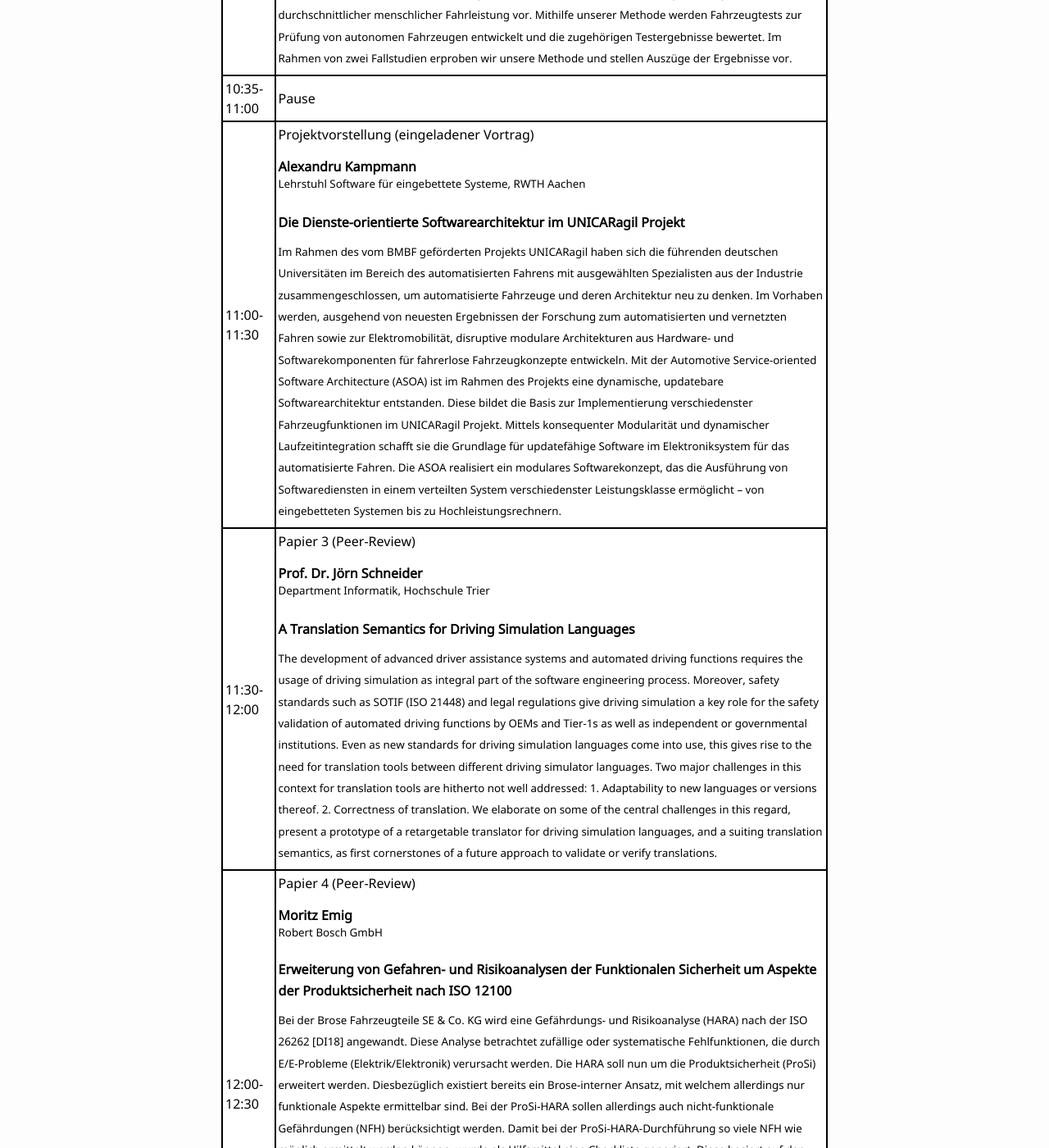
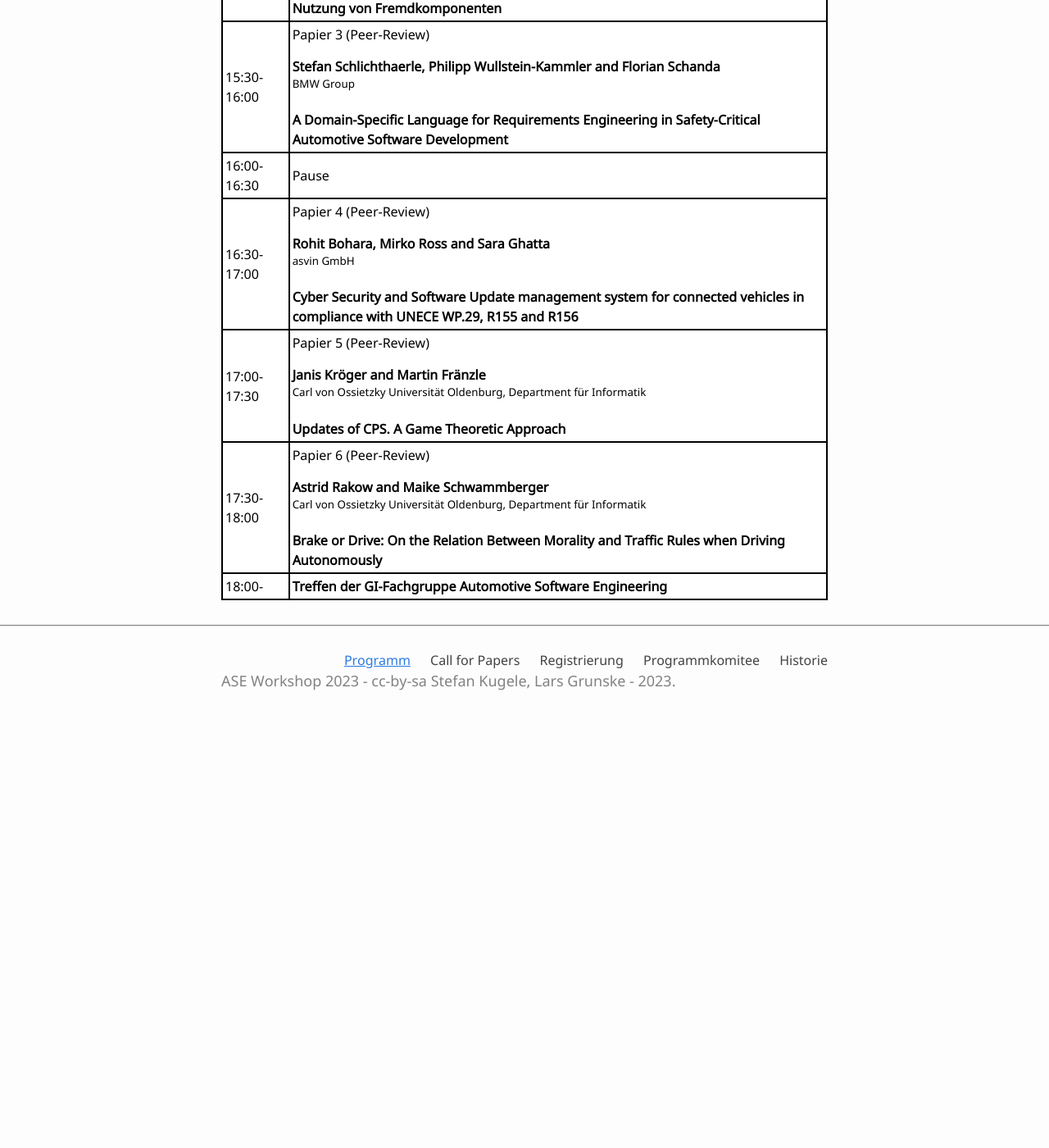
Before and after one commit to ASE-Workshop/2023, a Jekyll site: the page built from 0-programm.md, in a window 1280 px wide and 1400 px high, scrolled down 913 px. Shown: the whole window at 82% size. Built offline with Jekyll 4.4.1, drawn with Linux system fonts in a browser that asks for light colours; after the commit the page ends 1802 px from its top, so only the background shows below that; some of the changed text lies outside the part shown.

Commit message:
Update 0-programm.md
First program draft

```diff
--- a/0-programm.md
+++ b/0-programm.md
@@ -50,82 +50,75 @@ table.GeneratedTable thead {
   </thead>
   <tbody>
     <tr>
-      <td>13:20-13:30</td>
+      <td>13:00-13:10</td>
       <td>Begrüßung</td>
     </tr>
     <tr>
-      <td>13:30-14:00</td>
+      <td>13:10-14:00</td>
       <td>Keynote<p></p>
         <b>Peter Munk</b> <br/>
-          <sup> Bosch  </sup> <p></p>
+          <sup> Robert Bosch GmbH  </sup> <p></p>
         <b>Titel TBD</b>
         <sup><p></p> Abstract</sup></td>
     </tr>
-    <tr>
-      <td>09:35-10:05</td>
-      <td>Papier 1 (Peer-Review)<p></p>
-        <b>Autor</b> <br/>
-        <sup> Afiil</sup> <p></p>
-        <b>Titel</b> <br/>
-</td>
-     </tr>
      <tr>
-      <td>10:05-10:35</td>
-      <td>Papier 2  (Peer-Review)<p></p>
-        <b>Yannik Potdevin</b> <br/>
-        <sup> Arbeitsgruppe Zuverlässige Systeme, Christian-Albrechts-Universität zu Kiel</sup> <p></p>
-        <b>Methode zur Bewertung der Risikobilanz autonomer Fahrzeuge aus Sicht von Fahrzeughaltern</b>
-        <sup><p></p> Wir stellen eine Methode zur Ermittlung der Risikobilanz autonomer Fahrzeuge im Vergleich zu durchschnittlicher menschlicher Fahrleistung vor. Mithilfe unserer Methode werden Fahrzeugtests zur Prüfung von autonomen Fahrzeugen entwickelt und die zugehörigen Testergebnisse bewertet. Im Rahmen von zwei Fallstudien erproben wir unsere Methode und stellen Auszüge der Ergebnisse vor.</sup> </td>
-     </tr>
-     <tr>
-      <td>10:35-11:00</td>
-      <td>Pause</td>
-    </tr>
-     <tr>
-      <td>11:00-11:30</td>
-      <td>Projektvorstellung (eingeladener Vortrag)<p></p>
-        <b>Alexandru Kampmann</b> <br/>
-         <sup> Lehrstuhl Software für eingebettete Systeme, RWTH Aachen</sup> <p></p>
-      <b>Die Dienste-orientierte Softwarearchitektur im UNICARagil Projekt</b>
-       <sup><p></p> Im Rahmen des vom BMBF geförderten Projekts UNICARagil haben sich die führenden deutschen Universitäten im Bereich des automatisierten Fahrens mit ausgewählten Spezialisten aus der Industrie zusammengeschlossen, um automatisierte Fahrzeuge und deren Architektur neu zu denken. Im Vorhaben werden, ausgehend von neuesten Ergebnissen der Forschung zum automatisierten und vernetzten Fahren sowie zur Elektromobilität, disruptive modulare Architekturen aus Hardware- und Softwarekomponenten für fahrerlose Fahrzeugkonzepte entwickeln. Mit der Automotive Service-oriented Software Architecture (ASOA) ist im Rahmen des Projekts eine dynamische, updatebare Softwarearchitektur entstanden. Diese bildet die Basis zur Implementierung verschiedenster Fahrzeugfunktionen im UNICARagil Projekt. Mittels konsequenter Modularität und dynamischer Laufzeitintegration schafft sie die Grundlage für updatefähige Software im Elektroniksystem für das automatisierte Fahren. Die ASOA realisiert ein modulares Softwarekonzept, das die Ausführung von Softwarediensten in einem verteilten System verschiedenster Leistungsklasse ermöglicht – von eingebetteten Systemen bis zu Hochleistungsrechnern.</sup> </td>
-    </tr>
-    <tr>
-      <td>11:30-12:00</td>
-      <td>Papier 3  (Peer-Review)<p></p>
-        <b>Prof. Dr. Jörn Schneider</b> <br/>
-        <sup> Department Informatik, Hochschule Trier </sup> <p></p>
-        <b>A Translation Semantics for Driving Simulation Languages</b>
-        <sup><p></p> The development of advanced driver assistance systems and automated driving functions requires the usage of driving simulation as integral part of the software engineering process. Moreover, safety standards such as SOTIF (ISO 21448) and legal regulations give driving simulation a key role for the safety validation of automated driving functions by OEMs and Tier-1s as well as independent or governmental institutions. Even as new standards for driving simulation languages come into use, this gives rise to the need for translation tools between different driving simulator languages. Two major challenges in this context for translation tools are hitherto not well addressed: 1. Adaptability to new languages or versions thereof. 2. Correctness of translation. We elaborate on some of the central challenges in this regard, present a prototype of a retargetable translator for driving simulation languages, and a suiting translation semantics, as first cornerstones of a future approach to validate or verify translations.</sup></td>
-    </tr>
-    <tr>
-      <td>12:00-12:30</td>
-      <td>Papier 4  (Peer-Review)<p></p>
-        <b>Moritz Emig</b><br/>
-        <sup>Robert Bosch GmbH  </sup> <p></p>
-        <b>Erweiterung von Gefahren- und Risikoanalysen der Funktionalen Sicherheit um Aspekte der Produktsicherheit nach ISO 12100</b>
-        <sup><p></p> Bei der Brose Fahrzeugteile SE & Co. KG wird eine Gefährdungs- und Risikoanalyse (HARA) nach der ISO 26262 [DI18] angewandt. Diese Analyse betrachtet zufällige oder systematische Fehlfunktionen, die durch E/E-Probleme (Elektrik/Elektronik) verursacht werden. Die HARA soll nun um die Produktsicherheit (ProSi) erweitert werden. Diesbezüglich existiert bereits ein Brose-interner Ansatz, mit welchem allerdings nur funktionale Aspekte ermittelbar sind. Bei der ProSi-HARA sollen allerdings auch nicht-funktionale Gefährdungen (NFH) berücksichtigt werden. Damit bei der ProSi-HARA-Durchführung so viele NFH wie möglich ermittelt werden können, wurde als Hilfsmittel eine Checkliste generiert. Diese basiert auf der Tabelle B.1 der ISO 12100 [DI11], die sich mit der Sicherheit von Maschinen beschäftigt. Anschließend wurden drei alternative Konzepte zur Integration der Checkliste in die ProSi-HARA erarbeitet. Die Konzepte wurden in einem Pilotprojekt bei Brose erprobt. Dabei hat sich eines der Konzepte klar mit dem besten Aufwand-Nutzenverhältnis durchgesetzt. Mittels dieser Vorgehensweise konnten mit der Checkliste eine Vielzahl eigenständiger NFH identifiziert werden, die mit der herkömmlichen HARA nicht erkannt worden wären. Mit eigenständig sind hier NFH gemeint, die nicht in Zusammenhang mit funktionalen Fehlern oder Use Cases (funktionalen Anwendungsfälle) stehen.</sup></td>
-    </tr>
-    <tr>
-      <td>12:30-13:00</td>
+      <td>14:00-14:30</td>
       <td>Pause</td>
     </tr>
     <tr>
-    <td>13:00-13:20</td>
-          <td>Eingeladener Kurzvortrag<p></p>
-           <b>Prof. Dr. Ina Schaefer</b> <br/>
-          <sup> Institut für Softwaretechnik und Fahrzeuginformatik, TU Braunschweig </sup> <p></p>
-          <b>Expertenausschuss Zukunftsfond Automobilindustrie im BMWi</b>
-          <sup><p></p> Die Digitalisierung und die Dekarbonisierung sind die wesentlichen Treiber für die Transformation der deutschen Automobilindustrie. In der Konzertierten Aktion Mobilität ("Autogipfel") wurde im November 2020 die Schaffung des Zukunftsfonds Automobilindustrie mit einem Volumen von 1 Mrd. Euro beschlossen. Für den Zukunftsfond wurde ein Expertenausschuss im BMWi eingesetzt, der Förderempfehlungen für die Unterstützung der Transformation der Automobilindustrie erarbeiten sollte. Im August wurde der Bericht des Expertenausschusses der Bundeskanzlerin beim Autogipfel vorgelegt. Als Co-Vorsitzende des Expertenausschusses werde ich in diesem Vortrag aus der Arbeit aus Ausschusses und über die Förderempfehlungen und deren Umsetzung berichten. Ein wesentlicher Baustein dabei ist das Thema Automotive Software Engineering.</sup>
-      </td>
+      <td>14:30-15:00</td>
+      <td>Papier 1 (Peer-Review)<p></p>
+        <b>Jan Steffen Becker, Björn Koopmann, Ingo Stierand and Lukas Westhofen</b> <br/>
+        <sup>  German Aerospace Center (DLR), Institute of Systems Engineering for Future Mobility</sup> <p></p>
+        <b>Providing Evidence for Correct and Timely Functioning of Software Safety Mechanisms</b> <br/>
+        </td>
+     </tr>
+    <tr>
+      <td>15:00-15:30</td>
+      <td>Papier 2 (Peer-Review)<p></p>
+        <b> Joachim Schlosser, Moritz Neukirchner, Alexander Mattausch and Rainer Holve </b> <br/>
+        <sup> Elektrobit Automotive GmbH, ibidem </sup> <p></p>
+        <b>Adaption des Software-Qualitätsmanagements im Automotive-Bereich für eine Nutzung von Fremdkomponenten</b> <br/>
+        </td>
+     </tr>
+    <tr>
+      <td>15:30-16:00</td>
+      <td>Papier 3 (Peer-Review)<p></p>
+        <b>Stefan Schlichthaerle, Philipp Wullstein-Kammler and Florian Schanda</b> <br/>
+        <sup> BMW Group</sup> <p></p>
+        <b>A Domain-Specific Language for Requirements Engineering in Safety-Critical Automotive Software Development</b> <br/>
+        </td>
+     </tr>
+     <tr>
+      <td>16:00-16:30</td>
+      <td>Pause</td>
     </tr>
+
     <tr>
-    <td>13:30-14:00</td>
-          <td>Eingeladener Kurzvortrag<p></p>
-           <b>Prof. Dr. Ralf Reißing</b> <br/>
-          <sup>stellv. Leiter der Arbeitsgruppe "Automotive Software Tester" im German Testing Board e.V</sup> <p></p>
-          <b>Weiterentwicklung des Lehrplans "Automotive Software Tester" im Rahmen des ISTQB Certified Tester Schemas</b>
-          <sup><p></p> Der Lehrplan für die Zertifizierung zum "Automotive Software Tester" definiert, was ein Certfied Tester Foundation Level speziell in der Automobilbranche zusätzlich beherrschen muss, um sinnvoll testen zu können. Aus dem Lehrplan werden Schulungen (2 Tage) und Zertifizierungsprüfungen abgeleitet. Der Lehrplan soll in diesem Jahr an die aktuellen Entwicklungen bei Software-Entwicklung und Regularien in der Automobilindustrie angepasst werden. In einer Diskussion mit den Teilnehmerinnen und Teilnehmern wird analysiert, was an Inhalten zum Lehrplan hinzugefügt werden sollte - und welche bisherigen Inhalte verzichtbar sind.</sup> </td>
+      <td>16:30-17:00</td>
+      <td>Papier 4 (Peer-Review)<p></p>
+        <b>Rohit Bohara, Mirko Ross and Sara Ghatta </b> <br/>
+        <sup> asvin GmbH</sup> <p></p>
+        <b>Cyber Security and Software Update management system for connected vehicles in compliance with UNECE WP.29, R155 and R156</b> <br/>
+        </td>
+     </tr>
     <tr>
-      <td>14:00-14:30</td>
+      <td>17:00-17:30</td>
+      <td>Papier 5 (Peer-Review)<p></p>
+        <b>Janis Kröger and Martin Fränzle</b> <br/>
+        <sup> Carl von Ossietzky Universität Oldenburg, Department für Informatik</sup> <p></p>
+        <b>Updates of CPS. A Game Theoretic Approach</b> <br/>
+        </td>
+     </tr>
+    <tr>
+      <td>17:30-18:00</td>
+      <td>Papier 6 (Peer-Review)<p></p>
+        <b>Astrid Rakow and Maike Schwammberger</b> <br/>
+        <sup> Carl von Ossietzky Universität Oldenburg, Department für Informatik</sup> <p></p>
+        <b>Brake or Drive: On the Relation Between Morality and Traffic Rules when Driving Autonomously</b> <br/>
+        </td>
+     </tr>
+    <tr>
+      <td>18:00-</td>
       <td><b>Treffen der GI-Fachgruppe Automotive Software Engineering</b></td>
     </tr>
```
